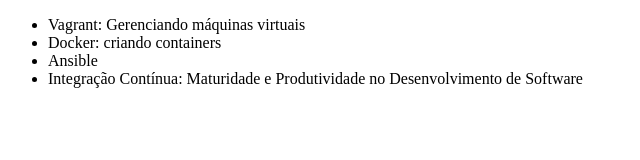
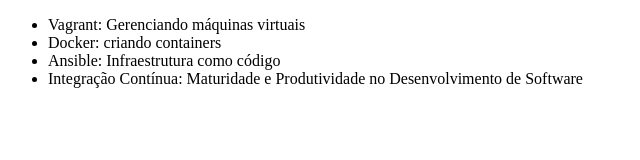
Before and after one commit to nathaliebfm/alura-git, a plain HTML site: page index.html in a window 1280 px wide. Shown: the whole page, without its empty margins (0-640 px from the left). Drawn offline with Linux system fonts and the light colour scheme.

Commit message:
Mudando o nome do curso de Ansible

```diff
--- a/index.html
+++ b/index.html
@@ -8,7 +8,7 @@
     <ul>
         <li>Vagrant: Gerenciando máquinas virtuais</li>
         <li>Docker: criando containers</li>
-        <li>Ansible</li>
+        <li>Ansible: Infraestrutura como código</li>
         <li>Integração Contínua: Maturidade e Produtividade no Desenvolvimento de Software</li>
     </ul>
 </body>
```
